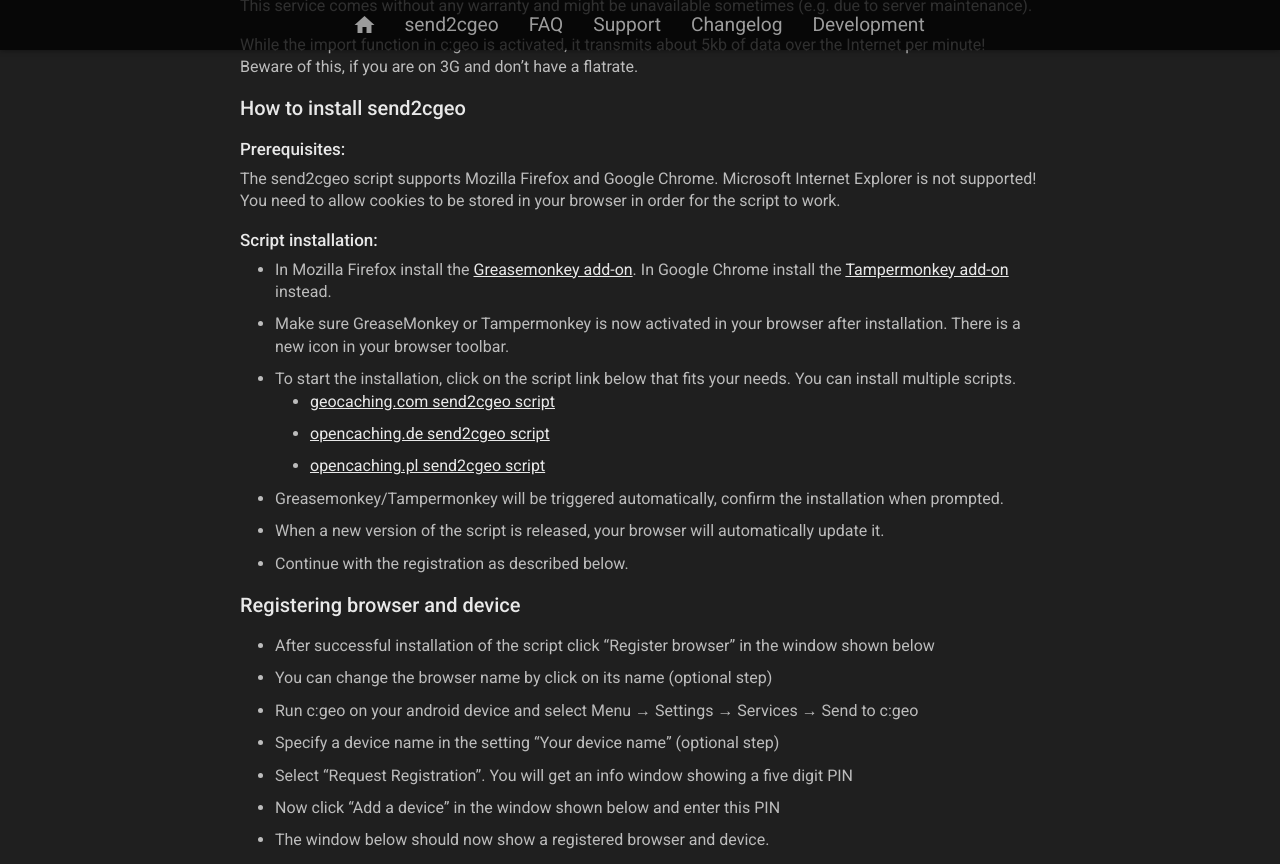
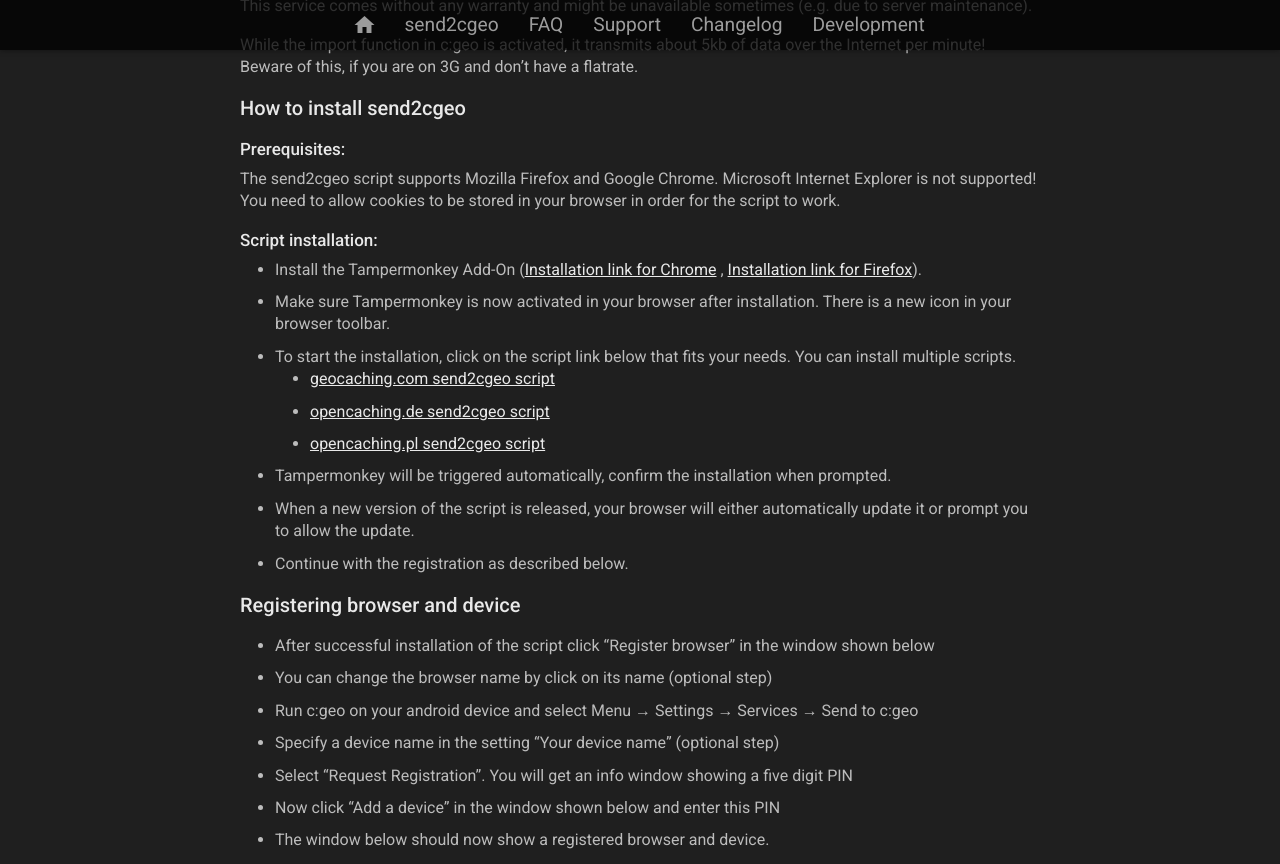
Before and after one commit to cgeo/cgeo.github.io, a Jekyll site: the page built from send2cgeo.md, in a window 1280 px wide and 900 px high, scrolled down 548 px, cut to the strip 0-864 px from the top of the window. Built offline with Jekyll 4.4.1, drawn with Linux system fonts in a browser that asks for light colours; nearby versions of some CDN libraries; a script that is not in the unit is left out.

Commit message:
Prefer Tampermonkey over Greasemonkey
To have a unique handling for both browser types and avoid possible incompatabilities of recent Greasemonkey versions.

```diff
--- a/send2cgeo.md
+++ b/send2cgeo.md
@@ -30,14 +30,14 @@
 
 ### Script installation:
 
-- In Mozilla Firefox install the [Greasemonkey add-on](http://addons.mozilla.org/en-US/firefox/addon/greasemonkey/). In Google Chrome install the [Tampermonkey add-on](https://chrome.google.com/webstore/detail/tampermonkey/dhdgffkkebhmkfjojejmpbldmpobfkfo) instead.
-- Make sure GreaseMonkey or Tampermonkey is now activated in your browser after installation. There is a new icon in your browser toolbar.
+- Install the Tampermonkey Add-On ([Installation link for Chrome](https://chrome.google.com/webstore/detail/tampermonkey/dhdgffkkebhmkfjojejmpbldmpobfkfo) , [Installation link for Firefox](https://addons.mozilla.org/en-US/firefox/addon/tampermonkey/)).
+- Make sure Tampermonkey is now activated in your browser after installation. There is a new icon in your browser toolbar.
 - To start the installation, click on the script link below that fits your needs. You can install multiple scripts.
   - [geocaching.com send2cgeo script](https://github.com/cgeo/send2cgeo/raw/release/send2cgeo.user.js)
   - [opencaching.de send2cgeo script](https://github.com/cgeo/send2cgeo/raw/release/send2cgeoOc.user.js)
   - [opencaching.pl send2cgeo script](https://github.com/cgeo/send2cgeo/raw/release/send2cgeoOcPl.user.js)
-- Greasemonkey/Tampermonkey will be triggered automatically, confirm the installation when prompted.
-- When a new version of the script is released, your browser will automatically update it.
+- Tampermonkey will be triggered automatically, confirm the installation when prompted.
+- When a new version of the script is released, your browser will either automatically update it or prompt you to allow the update.
 - Continue with the registration as described below.
 
 ## Registering browser and device
```
